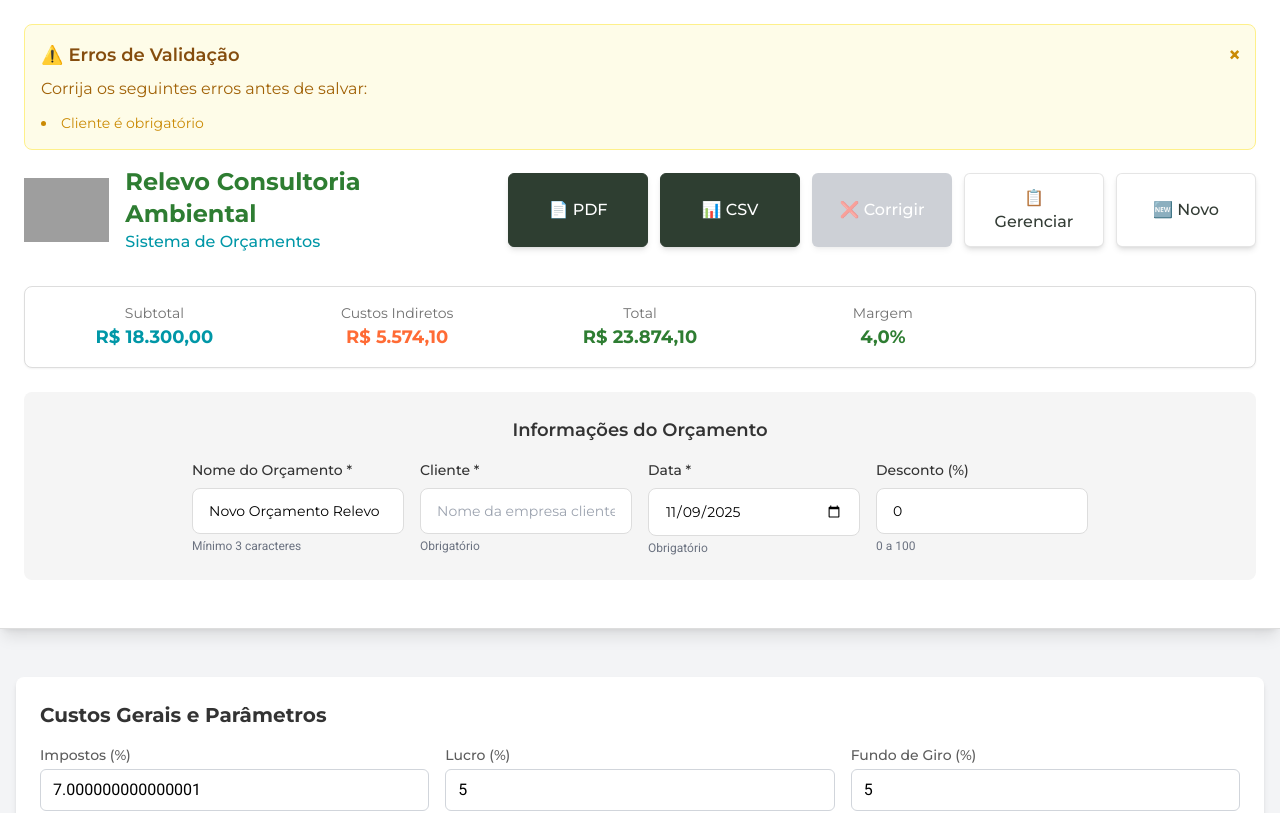
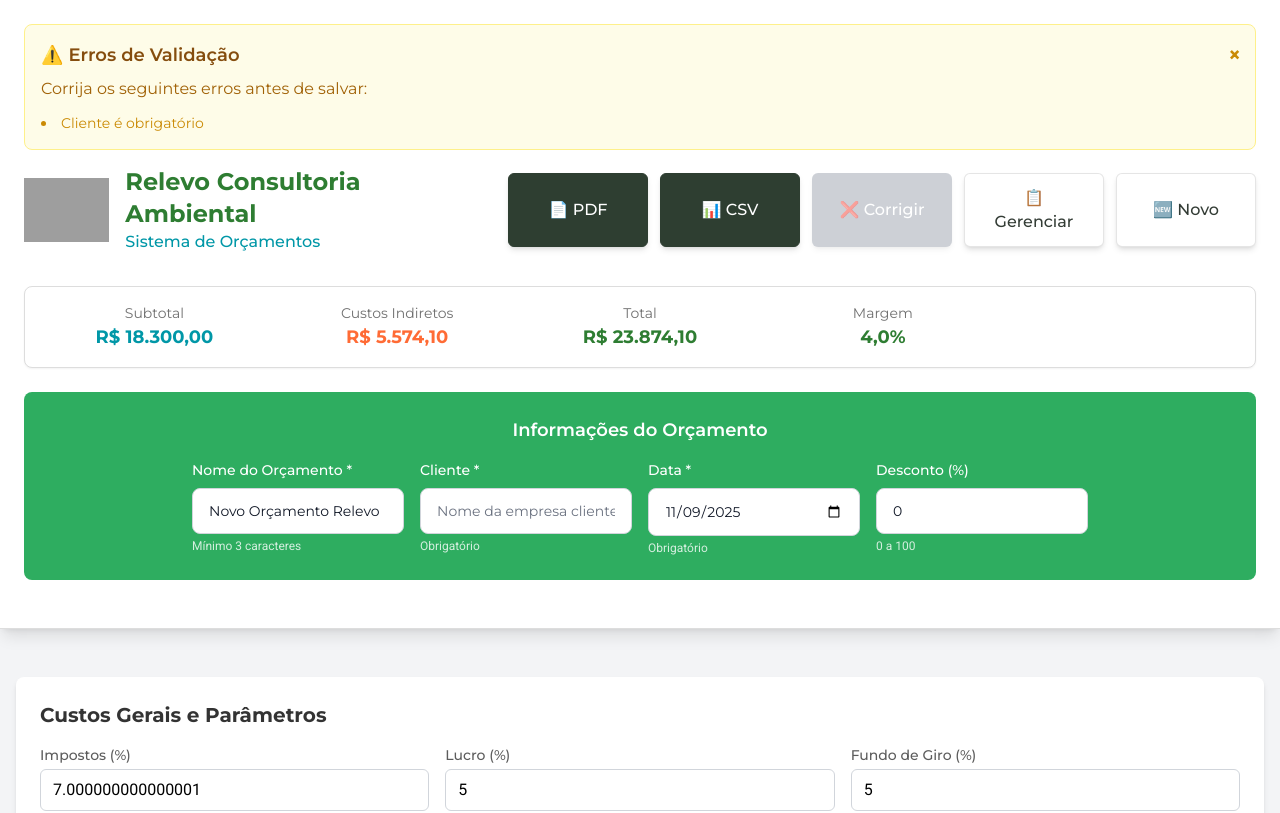
Before and after one commit to RelevoAmbiental/orcamento-relevo, a React (Vite) app: page / in a window 1280 px wide. Shown: the top 813 px of the page. Built offline with nearby package versions, Linux system fonts and the light colour scheme; grey boxes are pictures that could not be loaded.

Commit message:
Update Header.jsx

```diff
--- a/src/components/Header.jsx
+++ b/src/components/Header.jsx
@@ -243,56 +243,56 @@
         </div>
       </div>
 
-      {/* SEÇÃO INFORMAÇÕES DO ORÇAMENTO */}
-      <div className="bg-relevo-light-gray rounded-lg p-6 mb-6">
+      {/* SEÇÃO INFORMAÇÕES DO ORÇAMENTO - COM CORES RELEVO */}
+      <div className="bg-[#2EAD60] rounded-lg p-6 mb-6">
         <div className="max-w-4xl mx-auto">
-          <h3 className="text-lg font-semibold text-relevo-text mb-4 text-center font-heading">
+          <h3 className="text-lg font-semibold text-white mb-4 text-center font-heading">
             Informações do Orçamento
           </h3>
           <div className="grid grid-cols-1 md:grid-cols-2 lg:grid-cols-4 gap-4">
             <div>
-              <label className="block text-sm font-medium mb-2 text-relevo-text font-sans">
+              <label className="block text-sm font-medium mb-2 text-white font-sans">
                 Nome do Orçamento *
               </label>
               <input
                 type="text"
                 value={orcamentoAtual.metadata.nome}
                 onChange={(e) => handleMetadataChange('nome', e.target.value)}
-                className="w-full px-4 py-3 border border-relevo-border rounded-lg focus:outline-none focus:ring-2 focus:ring-relevo-green-light transition-colors text-sm font-sans"
+                className="w-full px-4 py-3 bg-white border border-gray-300 rounded-lg focus:outline-none focus:ring-2 focus:ring-[#3CC373] transition-colors text-sm font-sans text-gray-900 placeholder-gray-500"
                 placeholder="Ex: Projeto EIA-RIMA Serra Azul"
               />
-              <p className="text-xs text-gray-500 mt-1">Mínimo 3 caracteres</p>
+              <p className="text-xs text-white/80 mt-1">Mínimo 3 caracteres</p>
             </div>
 
             <div>
-              <label className="block text-sm font-medium mb-2 text-relevo-text font-sans">
+              <label className="block text-sm font-medium mb-2 text-white font-sans">
                 Cliente *
               </label>
               <input
                 type="text"
                 value={orcamentoAtual.metadata.cliente}
                 onChange={(e) => handleMetadataChange('cliente', e.target.value)}
-                className="w-full px-4 py-3 border border-relevo-border rounded-lg focus:outline-none focus:ring-2 focus:ring-relevo-green-light transition-colors text-sm font-sans"
+                className="w-full px-4 py-3 bg-white border border-gray-300 rounded-lg focus:outline-none focus:ring-2 focus:ring-[#3CC373] transition-colors text-sm font-sans text-gray-900 placeholder-gray-500"
                 placeholder="Nome da empresa cliente"
               />
-              <p className="text-xs text-gray-500 mt-1">Obrigatório</p>
+              <p className="text-xs text-white/80 mt-1">Obrigatório</p>
             </div>
 
             <div>
-              <label className="block text-sm font-medium mb-2 text-relevo-text font-sans">
+              <label className="block text-sm font-medium mb-2 text-white font-sans">
                 Data *
               </label>
               <input
                 type="date"
                 value={orcamentoAtual.metadata.data}
                 onChange={(e) => handleMetadataChange('data', e.target.value)}
-                className="w-full px-4 py-3 border border-relevo-border rounded-lg focus:outline-none focus:ring-2 focus:ring-relevo-green-light transition-colors text-sm font-sans"
+                className="w-full px-4 py-3 bg-white border border-gray-300 rounded-lg focus:outline-none focus:ring-2 focus:ring-[#3CC373] transition-colors text-sm font-sans text-gray-900"
               />
-              <p className="text-xs text-gray-500 mt-1">Obrigatório</p>
+              <p className="text-xs text-white/80 mt-1">Obrigatório</p>
             </div>
 
             <div>
-              <label className="block text-sm font-medium mb-2 text-relevo-text font-sans">
+              <label className="block text-sm font-medium mb-2 text-white font-sans">
                 Desconto (%)
               </label>
               <input
@@ -301,10 +301,10 @@
                 max="100"
                 value={orcamentoAtual.metadata.desconto}
                 onChange={(e) => handleMetadataChange('desconto', e.target.value)}
-                className="w-full px-4 py-3 border border-relevo-border rounded-lg focus:outline-none focus:ring-2 focus:ring-relevo-green-light transition-colors text-sm font-sans"
+                className="w-full px-4 py-3 bg-white border border-gray-300 rounded-lg focus:outline-none focus:ring-2 focus:ring-[#3CC373] transition-colors text-sm font-sans text-gray-900 placeholder-gray-500"
                 placeholder="0"
               />
-              <p className="text-xs text-gray-500 mt-1">0 a 100</p>
+              <p className="text-xs text-white/80 mt-1">0 a 100</p>
             </div>
           </div>
         </div>
```
